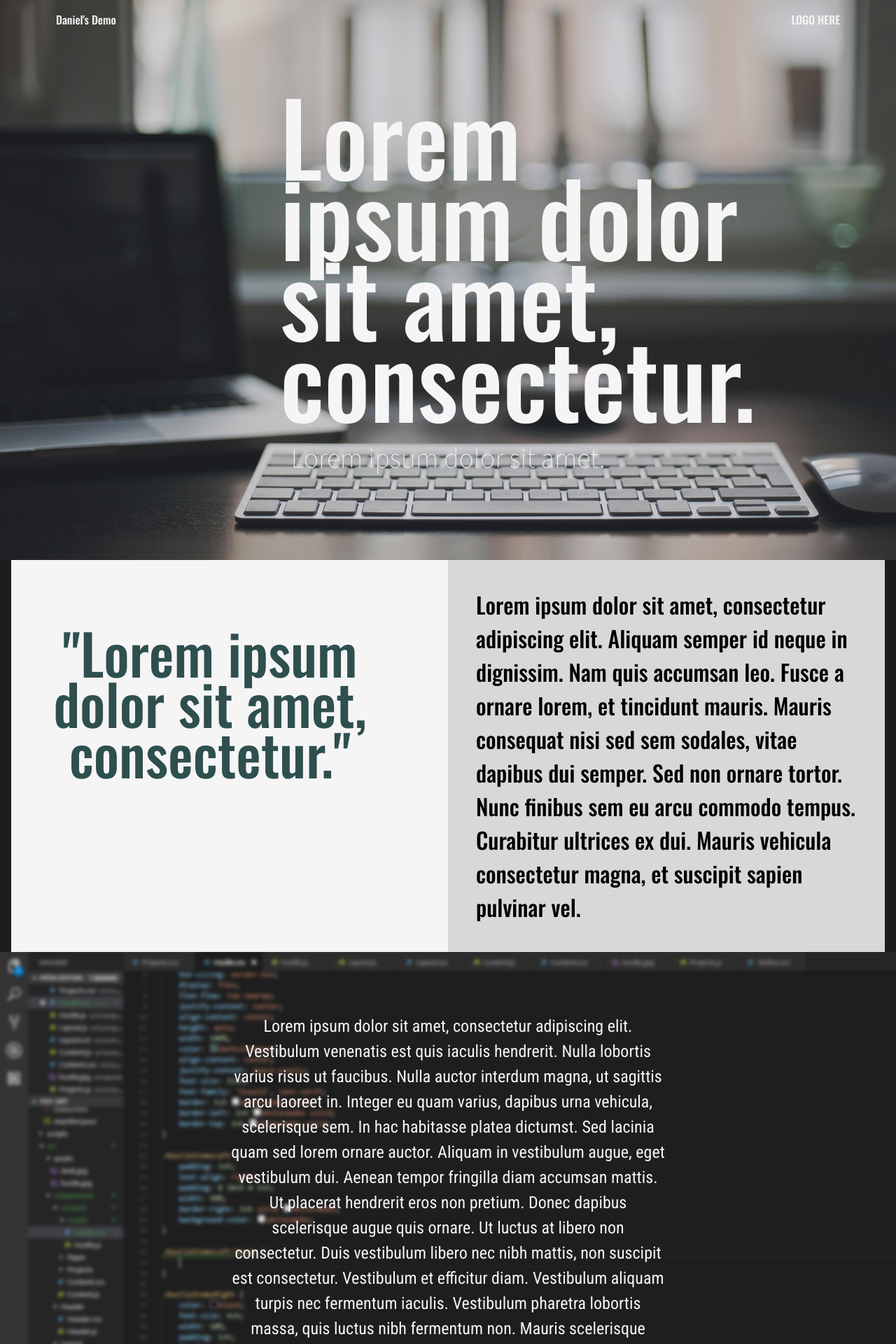
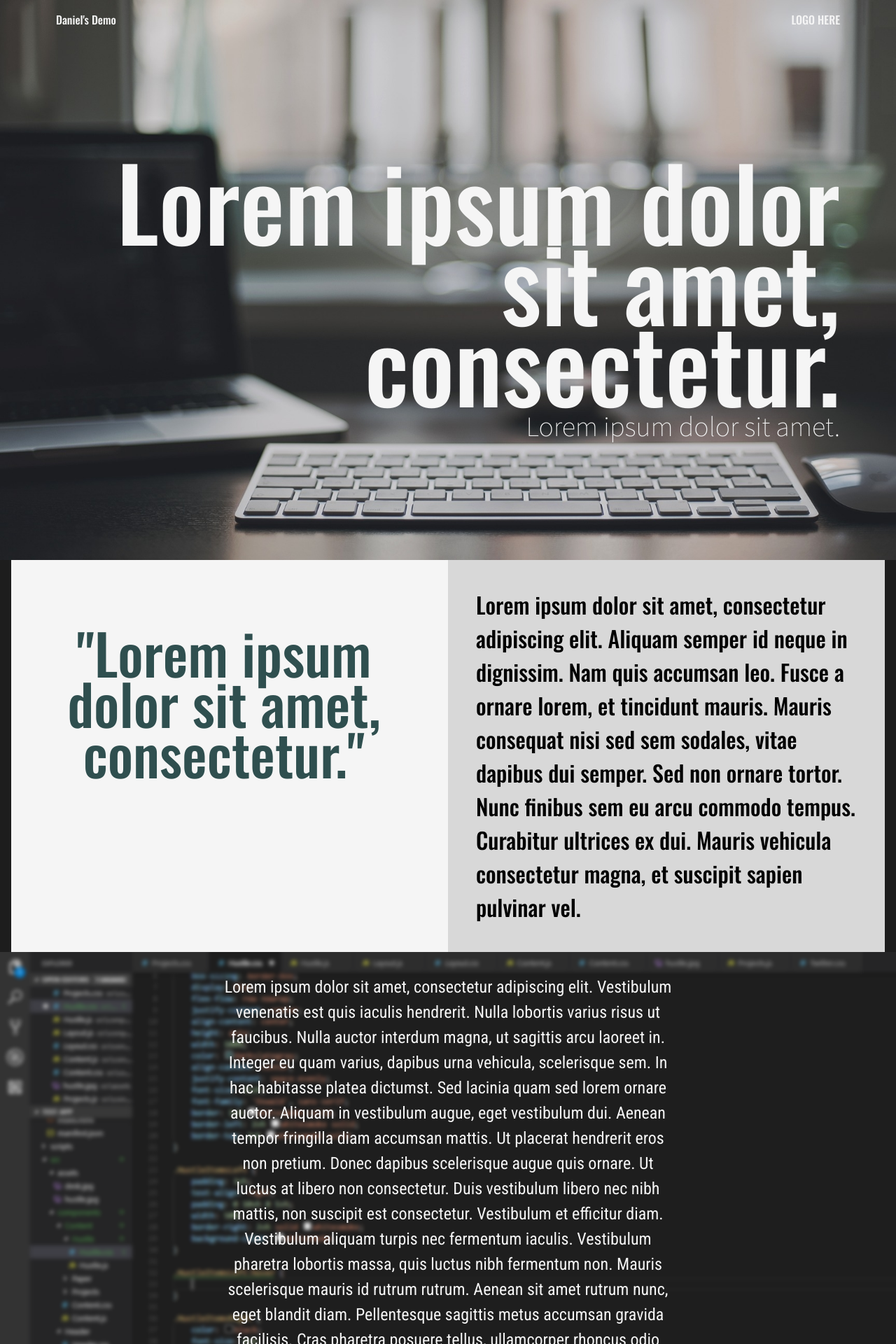
Before and after one commit to d1a9x8u9/MinWebsite, a React app: page / in a window 1280 px wide. Shown: the top 1920 px of the page at 70% size. Built offline with nearby package versions, Linux system fonts and the light colour scheme.

Commit message:
Fixed viewports

```diff
--- a/src/components/Content/Code/Code.css
+++ b/src/components/Content/Code/Code.css
@@ -4,7 +4,7 @@
     background-size: cover;
     box-sizing: border-box;
     width: 100%;
-    height: inherit;
+    height: auto;
     color: whitesmoke;
     font-family: 'Roboto Condensed', sans-serif;
     font-size: 3vh;
@@ -19,7 +19,7 @@
     width: 50%;
     height: 80%;
     text-align: center;
-    padding: 1vh;
+    margin: 4vh 0;
 }
 
 @media only screen and (max-width: 700px) {
--- a/src/components/Content/HeaderAndTitle/HeaderAndTitle.css
+++ b/src/components/Content/HeaderAndTitle/HeaderAndTitle.css
@@ -32,23 +32,24 @@
     flex-flow: column nowrap;
     box-sizing: border-box;
     font-size: 18vh;
-    margin: 10vh;
-    justify-content: center;
+    margin: auto;
+    text-align: right;
     align-content: right;
-    align-items: center;
+    align-items: right;
     line-height: 80%;
 }
 
 .TitleRHS {
-    width: 50%;
     transition: color .5s;
     display: flex;
     flex-flow: row nowrap;
-    justify-content: left;
+    justify-content: right;
 }
 
 .TitleRHSSubText {
     font-size: 5vh;
+    margin: 2vh 0 0 0;
+    line-height: 90%;
     font-family: 'Source Sans Pro', sans-serif;
 }
 
--- a/src/components/Content/WhoAndLegacy/WhoAndLegacy.css
+++ b/src/components/Content/WhoAndLegacy/WhoAndLegacy.css
@@ -3,21 +3,20 @@
     box-sizing: border-box;
     display: flex;
     flex-flow: row nowrap;
-    justify-content: center;
     align-content: center;
-    justify-content: space-evenly;
     height: auto;
     width: 100%;
     color: darkslategray;
     font-family: 'Oswald', sans-serif;
-    /* border: 1vh whitesmoke solid; */
 }
 
 .WhoAndLegacyItemsLeft {
     font-size: 10vh;
     text-align: center;
-    padding: 12vh 10vh 0 5vh;
+    word-wrap: break-word;
+    padding: 12vh 10vh 0 10vh;
     width: 50%;
+    height: auto;
     border-right: 2vh solid whitesmoke;
     border-left: 2vh solid rgb(29, 29, 29);
     background-color: whitesmoke;
```
